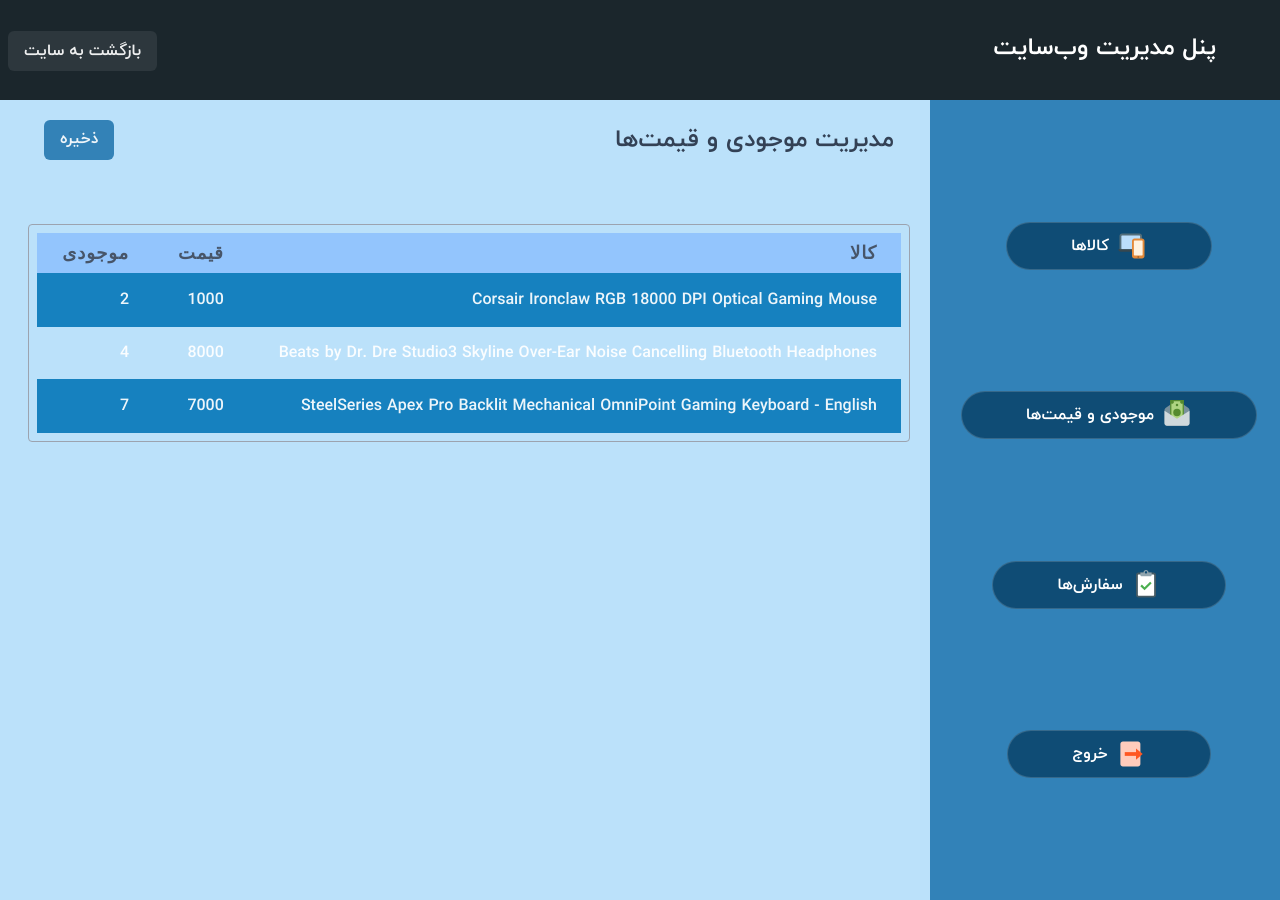
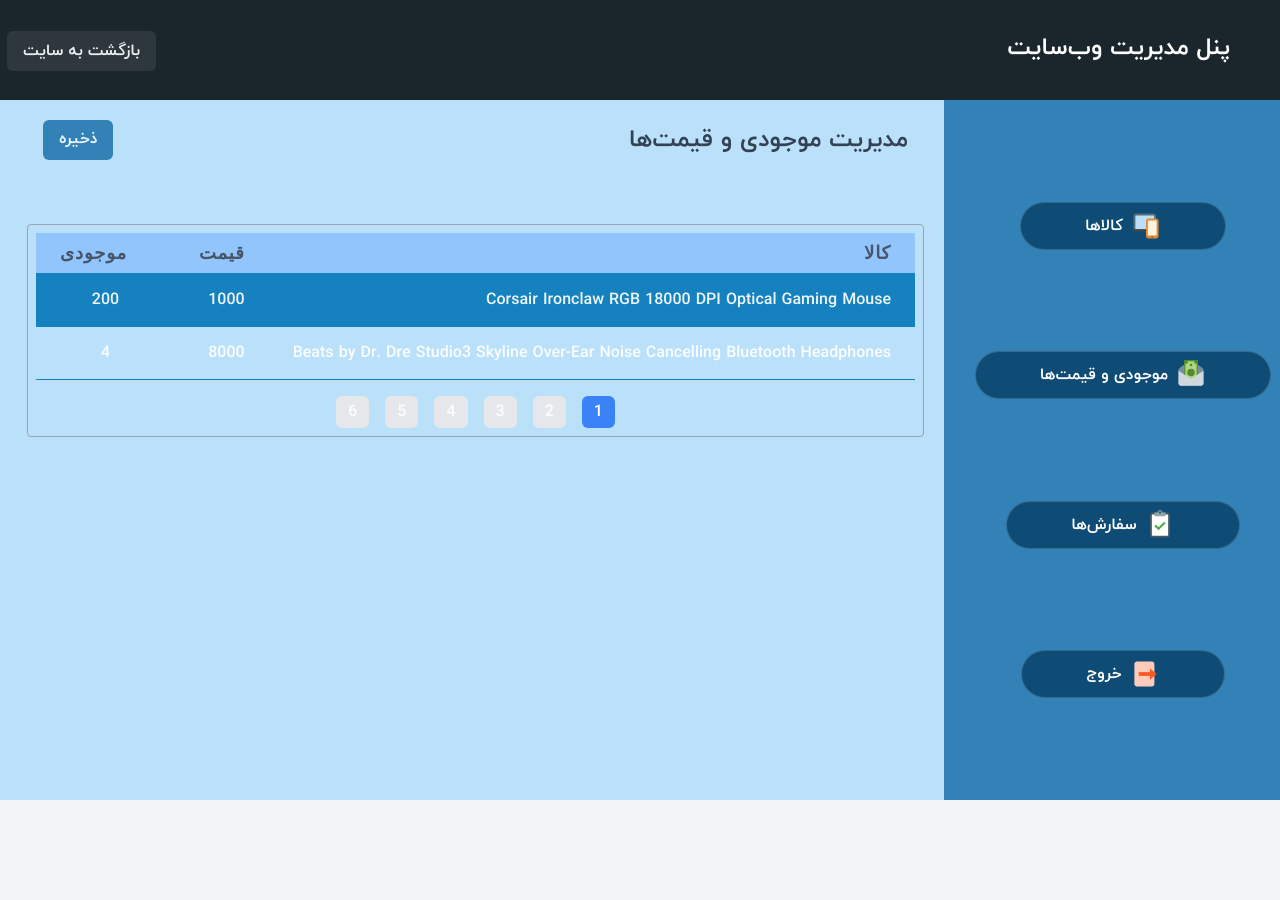
Before and after one commit to ahsn-dev/online-store, a React (Vite) app: page /panel/panel/InventoryPanel in a window 1280 px wide. After the commit the page ends 800 px from the top, so only its background shows below. Built offline with nearby package versions, Linux system fonts and the light colour scheme.

Commit message:
add pagination to panel pages

```diff
--- a/src/pages/InventoryPanel.tsx
+++ b/src/pages/InventoryPanel.tsx
@@ -1,3 +1,4 @@
+import { useState } from "react";
 import {
   Table,
   TableContainer,
@@ -12,6 +13,95 @@
 } from "@chakra-ui/react";
 
 const InventoryPanel = () => {
+  const itemsPerPage = 2;
+  const [currentPage, setCurrentPage] = useState(0);
+
+  const data = [
+    {
+      id: 1,
+      name: "Corsair Ironclaw RGB 18000 DPI Optical Gaming Mouse",
+      price: 1000,
+      quantity: 200,
+    },
+    {
+      id: 2,
+      name: "Beats by Dr. Dre Studio3 Skyline Over-Ear Noise Cancelling Bluetooth Headphones",
+      price: 8000,
+      quantity: 4,
+    },
+    {
+      id: 3,
+      name: "SteelSeries Apex Pro Backlit Mechanical OmniPoint Gaming Keyboard - English",
+      price: 7000,
+      quantity: 700,
+    },
+    {
+      id: 4,
+      name: "Corsair Ironclaw RGB 18000 DPI Optical Gaming Mouse",
+      price: 1000,
+      quantity: 2,
+    },
+    {
+      id: 5,
+      name: "Beats by Dr. Dre Studio3 Skyline Over-Ear Noise Cancelling Bluetooth Headphones",
+      price: 8000,
+      quantity: 400,
+    },
+    {
+      id: 6,
+      name: "SteelSeries Apex Pro Backlit Mechanical OmniPoint Gaming Keyboard - English",
+      price: 7000,
+      quantity: 7,
+    },
+    {
+      id: 7,
+      name: "Corsair Ironclaw RGB 18000 DPI Optical Gaming Mouse",
+      price: 1000,
+      quantity: 2000,
+    },
+    {
+      id: 8,
+      name: "Beats by Dr. Dre Studio3 Skyline Over-Ear Noise Cancelling Bluetooth Headphones",
+      price: 8000,
+      quantity: 4,
+    },
+    {
+      id: 9,
+      name: "SteelSeries Apex Pro Backlit Mechanical OmniPoint Gaming Keyboard - English",
+      price: 7000,
+      quantity: 7,
+    },
+    {
+      id: 10,
+      name: "Corsair Ironclaw RGB 18000 DPI Optical Gaming Mouse",
+      price: 1000,
+      quantity: 2,
+    },
+    {
+      id: 11,
+      name: "Beats by Dr. Dre Studio3 Skyline Over-Ear Noise Cancelling Bluetooth Headphones",
+      price: 8000,
+      quantity: 4000,
+    },
+    {
+      id: 12,
+      name: "SteelSeries Apex Pro Backlit Mechanical OmniPoint Gaming Keyboard - English",
+      price: 7000,
+      quantity: 7,
+    },
+  ];
+
+  const totalPages = Math.ceil(data.length / itemsPerPage);
+
+  const handlePageChange = (page: number) => {
+    setCurrentPage(page);
+  };
+
+  const paginatedData = data.slice(
+    currentPage * itemsPerPage,
+    (currentPage + 1) * itemsPerPage
+  );
+
   return (
     <>
       <HStack className="mb-16 flex justify-between px-4">
@@ -26,34 +116,40 @@
             <Tr className="text-xl">
               <Th style={{ fontSize: "18px", color: "#475569" }}>کالا</Th>
               <Th style={{ fontSize: "18px", color: "#475569" }}>قیمت</Th>
-              <Th style={{ fontSize: "18px", color: "#475569" }}>موجودی</Th>
+              <Th
+                style={{
+                  fontSize: "18px",
+                  color: "#475569",
+                  paddingRight: "48px",
+                }}
+              >
+                موجودی
+              </Th>
             </Tr>
           </Thead>
           <Tbody>
-            <Tr>
-              <Td>Corsair Ironclaw RGB 18000 DPI Optical Gaming Mouse</Td>
-              <Td>1000</Td>
-              <Td>2</Td>
-            </Tr>
-            <Tr>
-              <Td>
-                Beats by Dr. Dre Studio3 Skyline Over-Ear Noise Cancelling
-                Bluetooth Headphones
-                {/* - Midnight Black */}
-              </Td>
-              <Td>8000</Td>
-              <Td>4</Td>
-            </Tr>
-            <Tr>
-              <Td>
-                SteelSeries Apex Pro Backlit Mechanical OmniPoint Gaming
-                Keyboard - English
-              </Td>
-              <Td>7000</Td>
-              <Td>7</Td>
-            </Tr>
+            {paginatedData.map((item) => (
+              <Tr key={item.id}>
+                <Td>{item.name}</Td>
+                <Td>{item.price}</Td>
+                <Td style={{ textAlign: "center" }}>{item.quantity}</Td>
+              </Tr>
+            ))}
           </Tbody>
         </Table>
+        <div className="mt-4 flex justify-center">
+          {[...Array(totalPages)].map((_, i) => (
+            <button
+              key={i}
+              className={`mx-2 ${
+                i === currentPage ? "bg-blue-500 text-white" : "bg-gray-200"
+              } rounded-md px-3 py-1`}
+              onClick={() => handlePageChange(i)}
+            >
+              {i + 1}
+            </button>
+          ))}
+        </div>
       </TableContainer>
     </>
   );
--- a/src/pages/LayoutPanel.tsx
+++ b/src/pages/LayoutPanel.tsx
@@ -16,10 +16,10 @@
                   "nav main"`}
       gridTemplateRows={"100px 1fr 30px"}
       gridTemplateColumns={"350px 1fr"}
-      h="100%"
+      h="100vh"
       fontWeight="bold"
     >
-      <GridItem pl="2" area={"header"} className="h-screen bg-[#1B262C]">
+      <GridItem pl="2" area={"header"} className="bg-[#1B262C]">
         <Flex className="items-baseline justify-between">
           <Text
             as="h1"
@@ -32,7 +32,7 @@
           </Link>
         </Flex>
       </GridItem>
-      <GridItem pl="2" area={"nav"} className="h-screen bg-[#3282B8]">
+      <GridItem pl="2" area={"nav"} className="h-full bg-[#3282B8]">
         <Flex className="h-full items-center justify-evenly">
           <Flex className="h-full flex-col items-center justify-evenly">
             <Link to="panel/productsPanel">
--- a/src/pages/OrdersPanel.tsx
+++ b/src/pages/OrdersPanel.tsx
@@ -12,10 +12,102 @@
   Radio,
   Stack,
 } from "@chakra-ui/react";
-import React from "react";
+import { useState, useMemo } from "react";
 
 const OrdersPanel = () => {
-  const [value, setValue] = React.useState("all");
+  const [value, setValue] = useState("all");
+  const [currentPage, setCurrentPage] = useState(1);
+  const itemsPerPage = 4;
+
+  const filteredOrders = useMemo(() => {
+    const orders = [
+      {
+        id: 1,
+        name: "علی",
+        amount: "920,000",
+        orderTime: "20/10/2023",
+        status: "waiting",
+      },
+      {
+        id: 2,
+        name: "محمد",
+        amount: "920,000",
+        orderTime: "20/10/2023",
+        status: "done",
+      },
+      {
+        id: 3,
+        name: "حسین",
+        amount: "920,000",
+        orderTime: "20/10/2023",
+      },
+      {
+        id: 4,
+        name: "فاطمه",
+        amount: "920,000",
+        orderTime: "20/10/2023",
+      },
+      {
+        id: 5,
+        name: "زهرا",
+        amount: "920,000",
+        orderTime: "20/10/2023",
+      },
+      {
+        id: 6,
+        name: "رضا",
+        amount: "920,000",
+        orderTime: "20/10/2023",
+      },
+      {
+        id: 7,
+        name: "نگار",
+        amount: "920,000",
+        orderTime: "20/10/2023",
+      },
+      {
+        id: 8,
+        name: "سارا",
+        amount: "920,000",
+        orderTime: "20/10/2023",
+      },
+      {
+        id: 9,
+        name: "ناهید",
+        amount: "920,000",
+        orderTime: "20/10/2023",
+      },
+      {
+        id: 10,
+        name: "بهاره",
+        amount: "920,000",
+        orderTime: "20/10/2023",
+      },
+    ];
+
+    switch (value) {
+      case "waiting":
+        return orders.filter((order) => order.status === "waiting");
+      case "done":
+        return orders.filter((order) => order.status === "done");
+      default:
+        return orders;
+    }
+  }, [value]);
+
+  const maxPages = Math.ceil(filteredOrders.length / itemsPerPage);
+  const indexOfLastItem = currentPage * itemsPerPage;
+  const indexOfFirstItem = indexOfLastItem - itemsPerPage;
+  const currentData = filteredOrders.slice(indexOfFirstItem, indexOfLastItem);
+
+  const handleNextPage = () => {
+    setCurrentPage((prev) => prev + 1);
+  };
+
+  const handlePrevPage = () => {
+    setCurrentPage((prev) => prev - 1);
+  };
+
   return (
     <>
       <HStack className="mb-16 flex justify-between px-4">
@@ -57,38 +149,36 @@
             </Tr>
           </Thead>
           <Tbody>
-            <Tr>
-              <Td>اکبر زمانی</Td>
-              <Td>920,000</Td>
-              <Td>20/10/2023</Td>
+            {currentData.map((order) => (
+              <Tr key={order.id}>
+                <Td>{order.name}</Td>
+                <Td>{order.amount}</Td>
+                <Td>{order.orderTime}</Td>
                 <Td>
                   <button className="underline underline-offset-[5px]">
                     بررسی سفارش
                   </button>
                 </Td>
               </Tr>
-            <Tr>
-              <Td>اکبر زمانی</Td>
-              <Td>920,000</Td>
-              <Td>20/10/2023</Td>
-              <Td>
-                <button className="underline underline-offset-[5px]">
-                  بررسی سفارش
-                </button>
-              </Td>
-            </Tr>
-            <Tr>
-              <Td>اکبر زمانی</Td>
-              <Td>920,000</Td>
-              <Td>20/10/2023</Td>
-              <Td>
-                <button className="underline underline-offset-[5px]">
-                  بررسی سفارش
-                </button>
-              </Td>
-            </Tr>
+            ))}
           </Tbody>
         </Table>
+        <div className="flex justify-center pt-4">
+          <button
+            disabled={currentPage === 1}
+            onClick={handlePrevPage}
+            className="mx-2 rounded bg-blue-300 p-2 font-bold text-white"
+          >
+            صفحه قبلی
+          </button>
+          <button
+            disabled={currentPage === maxPages}
+            onClick={handleNextPage}
+            className="mx-2 rounded bg-blue-300 p-2 font-bold text-white"
+          >
+            صفحه بعدی
+          </button>
+        </div>
       </TableContainer>
     </>
   );
--- a/src/pages/ProductsPanel.tsx
+++ b/src/pages/ProductsPanel.tsx
@@ -1,3 +1,4 @@
+import { useState } from "react";
 import {
   Table,
   TableContainer,
@@ -17,6 +18,95 @@
 import AddProductModal from "../components/AddProductModal";
 
 const ProductsPanel = () => {
+  const itemsPerPage = 2;
+  const [currentPage, setCurrentPage] = useState(0);
+
+  const data = [
+    {
+      id: 1,
+      image: mouse,
+      name: "Corsair Ironclaw RGB 18000 DPI Optical Gaming Mouse",
+      category: "ماوس",
+    },
+    {
+      id: 2,
+      image: headphone,
+      name: "Beats by Dr. Dre Studio3 Skyline Over-Ear Noise Cancelling Bluetooth Headphones",
+      category: "هدفون",
+    },
+    {
+      id: 3,
+      image: ipad,
+      name: "SteelSeries Apex Pro Backlit Mechanical OmniPoint Gaming Keyboard - English",
+      category: "کیبورد",
+    },
+    {
+      id: 1,
+      image: mouse,
+      name: "Corsair Ironclaw RGB 18000 DPI Optical Gaming Mouse",
+      category: "ماوس",
+    },
+    {
+      id: 2,
+      image: headphone,
+      name: "Beats by Dr. Dre Studio3 Skyline Over-Ear Noise Cancelling Bluetooth Headphones",
+      category: "هدفون",
+    },
+    {
+      id: 3,
+      image: ipad,
+      name: "SteelSeries Apex Pro Backlit Mechanical OmniPoint Gaming Keyboard - English",
+      category: "کیبورد",
+    },
+    {
+      id: 4,
+      image: mouse,
+      name: "Corsair Ironclaw RGB 18000 DPI Optical Gaming Mouse",
+      category: "ماوس",
+    },
+    {
+      id: 5,
+      image: headphone,
+      name: "Beats by Dr. Dre Studio3 Skyline Over-Ear Noise Cancelling Bluetooth Headphones",
+      category: "هدفون",
+    },
+    {
+      id: 6,
+      image: ipad,
+      name: "SteelSeries Apex Pro Backlit Mechanical OmniPoint Gaming Keyboard - English",
+      category: "کیبورد",
+    },
+    {
+      id: 7,
+      image: mouse,
+      name: "Corsair Ironclaw RGB 18000 DPI Optical Gaming Mouse",
+      category: "ماوس",
+    },
+    {
+      id: 8,
+      image: headphone,
+      name: "Beats by Dr. Dre Studio3 Skyline Over-Ear Noise Cancelling Bluetooth Headphones",
+      category: "هدفون",
+    },
+    {
+      id: 9,
+      image: ipad,
+      name: "SteelSeries Apex Pro Backlit Mechanical OmniPoint Gaming Keyboard - English",
+      category: "کیبورد",
+    },
+  ];
+
+  const totalPages = Math.ceil(data.length / itemsPerPage);
+
+  const handlePageChange = (page: number) => {
+    setCurrentPage(page);
+  };
+
+  const paginatedData = data.slice(
+    currentPage * itemsPerPage,
+    (currentPage + 1) * itemsPerPage
+  );
+
   return (
     <>
       <HStack className="mb-16 flex justify-between px-4">
@@ -44,12 +134,13 @@
             </Tr>
           </Thead>
           <Tbody>
-            <Tr>
+            {paginatedData.map((item) => (
+              <Tr key={item.id}>
                 <Td>
-                <Image src={mouse} className="w-16" />
+                  <Image src={item.image} className="w-16" />
                 </Td>
-              <Td>Corsair Ironclaw RGB 18000 DPI Optical Gaming Mouse</Td>
-              <Td>ماوس</Td>
+                <Td>{item.name}</Td>
+                <Td>{item.category}</Td>
                 <Td>
                   <div className="flex items-center gap-x-4">
                     <button>
@@ -61,49 +152,22 @@
                   </div>
                 </Td>
               </Tr>
-            <Tr>
-              <Td>
-                <Image src={headphone} className="w-16" />
-              </Td>
-              <Td>
-                Beats by Dr. Dre Studio3 Skyline Over-Ear Noise Cancelling
-                Bluetooth Headphones
-                {/* - Midnight Black */}
-              </Td>
-              <Td>هدفون</Td>
-              <Td>
-                <div className="flex items-center gap-x-4">
-                  <button>
-                    <FcEditImage className="text-3xl" />
-                  </button>
-                  <button>
-                    <FcEmptyTrash className="text-3xl" />
-                  </button>
-                </div>
-              </Td>
-            </Tr>
-            <Tr>
-              <Td>
-                <Image src={ipad} className="w-16" />
-              </Td>
-              <Td>
-                SteelSeries Apex Pro Backlit Mechanical OmniPoint Gaming
-                Keyboard - English
-              </Td>
-              <Td>کیبورد</Td>
-              <Td>
-                <div className="flex items-center gap-x-4">
-                  <button>
-                    <FcEditImage className="text-3xl" />
-                  </button>
-                  <button>
-                    <FcEmptyTrash className="text-3xl" />
-                  </button>
-                </div>
-              </Td>
-            </Tr>
+            ))}
           </Tbody>
         </Table>
+        <div className="mt-4 flex justify-center">
+          {[...Array(totalPages)].map((_, i) => (
+            <button
+              key={i}
+              className={`mx-2 ${
+                i === currentPage ? "bg-blue-500 text-white" : "bg-gray-200"
+              } rounded-md px-3 py-1`}
+              onClick={() => handlePageChange(i)}
+            >
+              {i + 1}
+            </button>
+          ))}
+        </div>
       </TableContainer>
     </>
   );
--- a/src/routes.tsx
+++ b/src/routes.tsx
@@ -10,7 +10,7 @@
 import LoginPanel from "./pages/LoginPanel";
 import ProductsPanel from "./pages/ProductsPanel";
 import InventoryPanel from "./pages/InventoryPanel";
-import OrdersPanel from "./pages/ordersPanel";
+import OrdersPanel from "./pages/OrdersPanel";
 
 const router = createBrowserRouter([
   {
```
Lines whose indentation alone changed are shown as unchanged.
